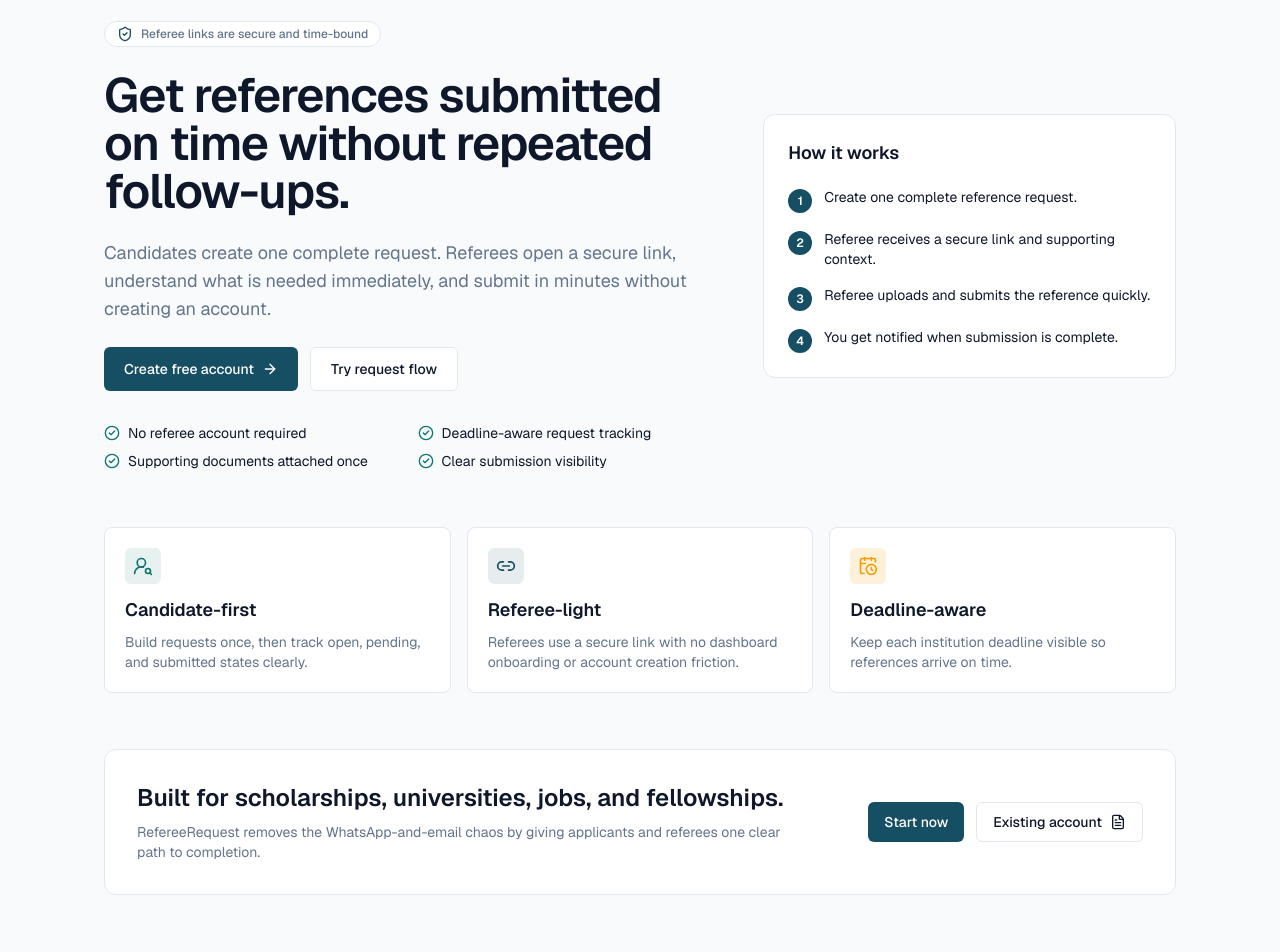
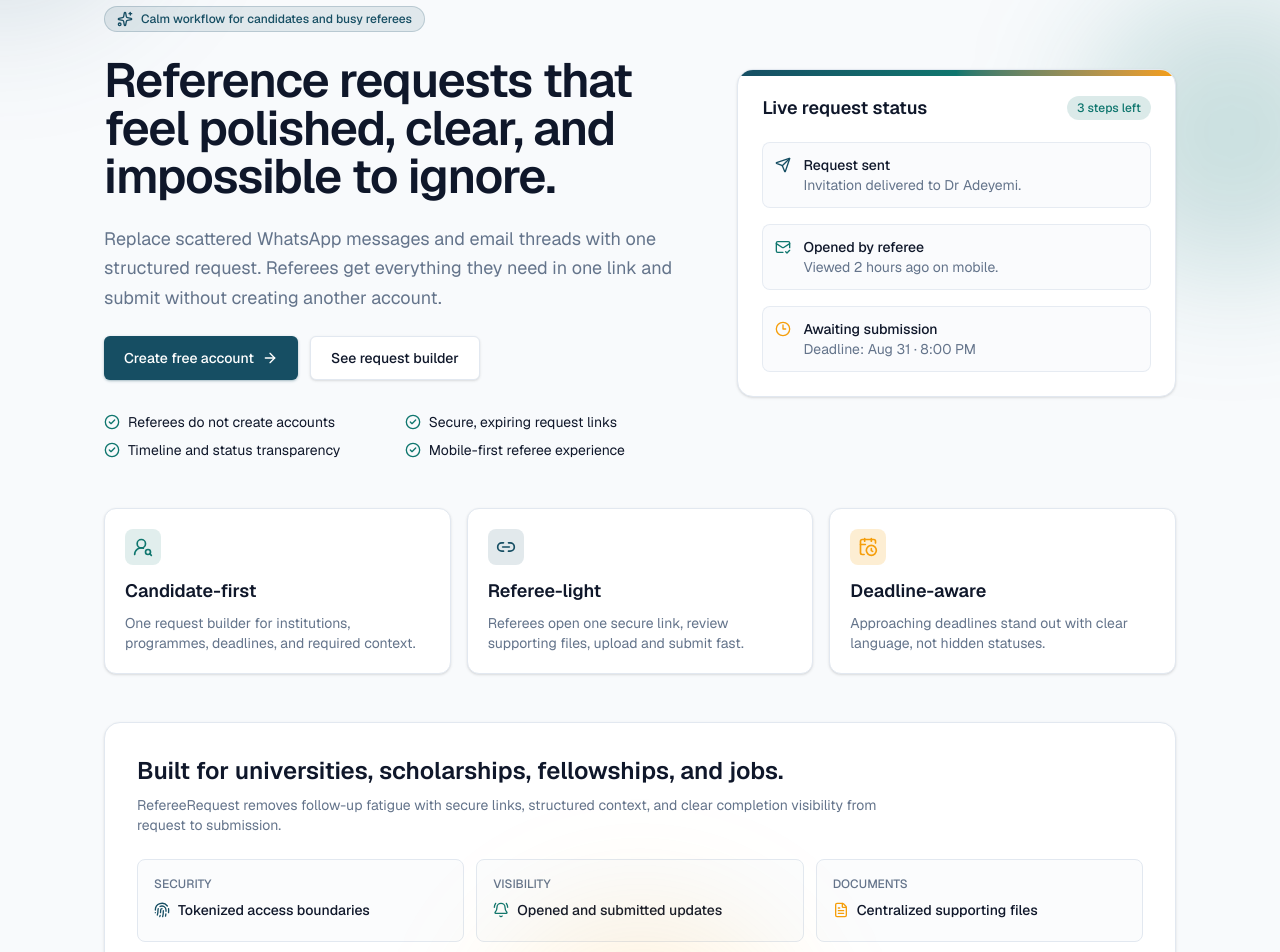
Before and after one commit to rowjay007/referee-request, a Next.js app in the folder frontend/: page / in a window 1280 px wide. Shown: the part 140-1092 px from the top of the page. Before the commit the page ends 1067 px from the top, so only its background shows below. Built offline with nearby package versions, Linux system fonts and the light colour scheme; no server answers.

Commit message:
feat: revamp landing page visual design

```diff
--- a/frontend/src/app/page.tsx
+++ b/frontend/src/app/page.tsx
@@ -1,39 +1,54 @@
 import Link from "next/link";
 import {
   ArrowRight,
+  BellRing,
   CalendarClock,
   CheckCircle2,
+  Clock3,
   FileText,
+  Fingerprint,
   Link2,
-  ShieldCheck,
+  MailCheck,
+  Send,
+  Sparkles,
   UserRoundSearch,
 } from "lucide-react";
 import { Button } from "@/components/ui/button";
 
 export default function Home() {
   return (
-    <main className="bg-background">
+    <main className="relative overflow-hidden bg-background">
+      <div className="pointer-events-none absolute left-[-10rem] top-[-10rem] h-80 w-80 rounded-full bg-primary/15 blur-3xl" />
+      <div className="pointer-events-none absolute right-[-6rem] top-[8rem] h-72 w-72 rounded-full bg-secondary/20 blur-3xl" />
+      <div className="pointer-events-none absolute bottom-[-8rem] left-1/2 h-72 w-72 -translate-x-1/2 rounded-full bg-tertiary/15 blur-3xl" />
+
       <div className="mx-auto flex w-full max-w-6xl flex-1 flex-col px-6 py-8 sm:px-10">
-        <header className="flex items-center justify-between border-b border-border py-4">
+        <header className="sticky top-0 z-20 mb-8 flex items-center justify-between rounded-xl border border-border/80 bg-surface/90 px-4 py-3 shadow-sm backdrop-blur">
           <p className="text-base font-semibold text-primary">RefereeRequest</p>
+          <div className="flex items-center gap-2">
             <Button asChild variant="secondary">
               <Link href="/signin">Sign in</Link>
             </Button>
+            <Button asChild>
+              <Link href="/signup">Get started</Link>
+            </Button>
+          </div>
         </header>
 
-        <section className="grid gap-10 py-14 lg:grid-cols-[1.2fr_0.8fr] lg:items-center">
+        <section className="grid items-center gap-10 pb-12 pt-4 lg:grid-cols-[1.15fr_0.85fr]">
           <div className="space-y-6">
-            <p className="inline-flex items-center gap-2 rounded-full border border-border bg-surface px-3 py-1 text-xs font-medium text-muted">
-              <ShieldCheck className="h-4 w-4 text-primary" />
-              Referee links are secure and time-bound
+            <p className="inline-flex items-center gap-2 rounded-full border border-primary/20 bg-primary/10 px-3 py-1 text-xs font-medium text-primary">
+              <Sparkles className="h-4 w-4" />
+              Calm workflow for candidates and busy referees
             </p>
             <h1 className="max-w-3xl text-4xl font-semibold tracking-tight text-foreground sm:text-5xl">
-              Get references submitted on time without repeated follow-ups.
+              Reference requests that feel polished, clear, and impossible to
+              ignore.
             </h1>
-            <p className="max-w-2xl text-lg text-muted">
-              Candidates create one complete request. Referees open a secure
-              link, understand what is needed immediately, and submit in
-              minutes without creating an account.
+            <p className="max-w-2xl text-lg leading-relaxed text-muted">
+              Replace scattered WhatsApp messages and email threads with one
+              structured request. Referees get everything they need in one link
+              and submit without creating another account.
             </p>
             <div className="flex flex-col gap-3 sm:flex-row">
               <Button asChild size="lg">
@@ -43,117 +58,138 @@ export default function Home() {
                 </Link>
               </Button>
               <Button asChild variant="secondary" size="lg">
-                <Link href="/dashboard/requests/new">Try request flow</Link>
+                <Link href="/dashboard/requests/new">See request builder</Link>
               </Button>
             </div>
             <div className="grid gap-2 pt-2 text-sm text-foreground sm:grid-cols-2">
               <p className="inline-flex items-center gap-2">
                 <CheckCircle2 className="h-4 w-4 text-secondary" />
-                No referee account required
+                Referees do not create accounts
               </p>
               <p className="inline-flex items-center gap-2">
                 <CheckCircle2 className="h-4 w-4 text-secondary" />
-                Deadline-aware request tracking
+                Secure, expiring request links
               </p>
               <p className="inline-flex items-center gap-2">
                 <CheckCircle2 className="h-4 w-4 text-secondary" />
-                Supporting documents attached once
+                Timeline and status transparency
               </p>
               <p className="inline-flex items-center gap-2">
                 <CheckCircle2 className="h-4 w-4 text-secondary" />
-                Clear submission visibility
+                Mobile-first referee experience
               </p>
             </div>
           </div>
 
-          <article className="rounded-xl border border-border bg-surface p-6">
-            <h2 className="text-lg font-semibold text-foreground">
-              How it works
-            </h2>
-            <ol className="mt-5 space-y-4 text-sm text-foreground">
-              <li className="flex gap-3">
-                <span className="mt-0.5 inline-flex h-6 w-6 shrink-0 items-center justify-center rounded-full bg-primary text-xs font-semibold text-white">
-                  1
+          <article className="group relative overflow-hidden rounded-2xl border border-border bg-surface p-6 shadow-sm transition-all duration-300 hover:-translate-y-1 hover:shadow-xl">
+            <div className="absolute inset-x-0 top-0 h-1.5 bg-gradient-to-r from-primary via-secondary to-tertiary" />
+            <div className="mb-5 flex items-center justify-between">
+              <h2 className="text-lg font-semibold text-foreground">Live request status</h2>
+              <span className="rounded-full bg-secondary/15 px-2.5 py-1 text-xs font-medium text-secondary">
+                3 steps left
               </span>
-                <span>Create one complete reference request.</span>
-              </li>
-              <li className="flex gap-3">
-                <span className="mt-0.5 inline-flex h-6 w-6 shrink-0 items-center justify-center rounded-full bg-primary text-xs font-semibold text-white">
-                  2
-                </span>
-                <span>Referee receives a secure link and supporting context.</span>
-              </li>
-              <li className="flex gap-3">
-                <span className="mt-0.5 inline-flex h-6 w-6 shrink-0 items-center justify-center rounded-full bg-primary text-xs font-semibold text-white">
-                  3
-                </span>
-                <span>Referee uploads and submits the reference quickly.</span>
-              </li>
-              <li className="flex gap-3">
-                <span className="mt-0.5 inline-flex h-6 w-6 shrink-0 items-center justify-center rounded-full bg-primary text-xs font-semibold text-white">
-                  4
-                </span>
-                <span>You get notified when submission is complete.</span>
-              </li>
-            </ol>
+            </div>
+            <div className="space-y-4 text-sm">
+              <div className="flex items-start gap-3 rounded-lg border border-border/80 bg-background/70 p-3 transition-colors group-hover:border-primary/20">
+                <Send className="mt-0.5 h-4 w-4 text-primary" />
+                <div>
+                  <p className="font-medium text-foreground">Request sent</p>
+                  <p className="text-muted">Invitation delivered to Dr Adeyemi.</p>
+                </div>
+              </div>
+              <div className="flex items-start gap-3 rounded-lg border border-border/80 bg-background/70 p-3 transition-colors group-hover:border-secondary/20">
+                <MailCheck className="mt-0.5 h-4 w-4 text-secondary" />
+                <div>
+                  <p className="font-medium text-foreground">Opened by referee</p>
+                  <p className="text-muted">Viewed 2 hours ago on mobile.</p>
+                </div>
+              </div>
+              <div className="flex items-start gap-3 rounded-lg border border-border/80 bg-background/70 p-3 transition-colors group-hover:border-tertiary/25">
+                <Clock3 className="mt-0.5 h-4 w-4 text-tertiary" />
+                <div>
+                  <p className="font-medium text-foreground">Awaiting submission</p>
+                  <p className="text-muted">Deadline: Aug 31 · 8:00 PM</p>
+                </div>
+              </div>
+            </div>
           </article>
         </section>
 
-        <section className="grid gap-4 pb-14 md:grid-cols-3">
-          <article className="rounded-lg border border-border bg-surface p-5">
-            <div className="mb-3 inline-flex rounded-md bg-secondary/10 p-2 text-secondary">
+        <section className="grid gap-4 pb-12 md:grid-cols-3">
+          <article className="group rounded-xl border border-border bg-surface p-5 shadow-sm transition-all duration-300 hover:-translate-y-1 hover:shadow-lg">
+            <div className="mb-3 inline-flex rounded-lg bg-secondary/12 p-2 text-secondary">
               <UserRoundSearch className="h-5 w-5" />
             </div>
             <h2 className="text-lg font-semibold text-foreground">Candidate-first</h2>
             <p className="mt-2 text-sm text-muted">
-              Build requests once, then track open, pending, and submitted
-              states clearly.
+              One request builder for institutions, programmes, deadlines, and
+              required context.
             </p>
           </article>
-          <article className="rounded-lg border border-border bg-surface p-5">
-            <div className="mb-3 inline-flex rounded-md bg-primary/10 p-2 text-primary">
+          <article className="group rounded-xl border border-border bg-surface p-5 shadow-sm transition-all duration-300 hover:-translate-y-1 hover:shadow-lg">
+            <div className="mb-3 inline-flex rounded-lg bg-primary/12 p-2 text-primary">
               <Link2 className="h-5 w-5" />
             </div>
             <h2 className="text-lg font-semibold text-foreground">Referee-light</h2>
             <p className="mt-2 text-sm text-muted">
-              Referees use a secure link with no dashboard onboarding or account
-              creation friction.
+              Referees open one secure link, review supporting files, upload and
+              submit fast.
             </p>
           </article>
-          <article className="rounded-lg border border-border bg-surface p-5">
-            <div className="mb-3 inline-flex rounded-md bg-tertiary/15 p-2 text-tertiary">
+          <article className="group rounded-xl border border-border bg-surface p-5 shadow-sm transition-all duration-300 hover:-translate-y-1 hover:shadow-lg">
+            <div className="mb-3 inline-flex rounded-lg bg-tertiary/18 p-2 text-tertiary">
               <CalendarClock className="h-5 w-5" />
             </div>
             <h2 className="text-lg font-semibold text-foreground">Deadline-aware</h2>
             <p className="mt-2 text-sm text-muted">
-              Keep each institution deadline visible so references arrive on
-              time.
+              Approaching deadlines stand out with clear language, not hidden
+              statuses.
             </p>
           </article>
         </section>
 
-        <section className="rounded-xl border border-border bg-surface p-8">
-          <div className="flex flex-col gap-4 lg:flex-row lg:items-center lg:justify-between">
-            <div>
+        <section className="rounded-2xl border border-border bg-surface p-8 shadow-sm">
           <h2 className="text-2xl font-semibold text-foreground">
-                Built for scholarships, universities, jobs, and fellowships.
+            Built for universities, scholarships, fellowships, and jobs.
           </h2>
-              <p className="mt-2 max-w-2xl text-sm text-muted">
-                RefereeRequest removes the WhatsApp-and-email chaos by giving
-                applicants and referees one clear path to completion.
+          <p className="mt-2 max-w-3xl text-sm text-muted">
+            RefereeRequest removes follow-up fatigue with secure links,
+            structured context, and clear completion visibility from request to
+            submission.
+          </p>
+          <div className="mt-6 grid gap-3 sm:grid-cols-3">
+            <div className="rounded-lg border border-border bg-background/60 p-4">
+              <p className="text-xs font-medium text-muted">SECURITY</p>
+              <p className="mt-2 inline-flex items-center gap-2 text-sm font-medium text-foreground">
+                <Fingerprint className="h-4 w-4 text-primary" />
+                Tokenized access boundaries
               </p>
             </div>
-            <div className="flex shrink-0 gap-3">
-              <Button asChild>
-                <Link href="/signup">Start now</Link>
-              </Button>
-              <Button asChild variant="secondary">
-                <Link href="/signin" className="inline-flex items-center gap-2">
-                  Existing account
-                  <FileText className="h-4 w-4" />
+            <div className="rounded-lg border border-border bg-background/60 p-4">
+              <p className="text-xs font-medium text-muted">VISIBILITY</p>
+              <p className="mt-2 inline-flex items-center gap-2 text-sm font-medium text-foreground">
+                <BellRing className="h-4 w-4 text-secondary" />
+                Opened and submitted updates
+              </p>
+            </div>
+            <div className="rounded-lg border border-border bg-background/60 p-4">
+              <p className="text-xs font-medium text-muted">DOCUMENTS</p>
+              <p className="mt-2 inline-flex items-center gap-2 text-sm font-medium text-foreground">
+                <FileText className="h-4 w-4 text-tertiary" />
+                Centralized supporting files
+              </p>
+            </div>
+          </div>
+          <div className="mt-7 flex flex-col gap-3 sm:flex-row">
+            <Button asChild size="lg">
+              <Link href="/signup" className="inline-flex items-center gap-2">
+                Start now
+                <ArrowRight className="h-4 w-4" />
               </Link>
             </Button>
-            </div>
+            <Button asChild size="lg" variant="secondary">
+              <Link href="/signin">Existing account</Link>
+            </Button>
           </div>
         </section>
       </div>
--- a/frontend/src/components/ui/button.tsx
+++ b/frontend/src/components/ui/button.tsx
@@ -4,14 +4,14 @@ import { cva, type VariantProps } from "class-variance-authority";
 import { cn } from "@/lib/utils";
 
 const buttonVariants = cva(
-  "inline-flex items-center justify-center whitespace-nowrap rounded-md text-sm font-medium transition-colors focus-visible:outline-none focus-visible:ring-2 focus-visible:ring-primary/40 focus-visible:ring-offset-2 disabled:pointer-events-none disabled:opacity-50",
+  "inline-flex items-center justify-center whitespace-nowrap rounded-md text-sm font-medium transition-all duration-200 focus-visible:outline-none focus-visible:ring-2 focus-visible:ring-primary/40 focus-visible:ring-offset-2 disabled:pointer-events-none disabled:opacity-50",
   {
     variants: {
       variant: {
         default:
-          "bg-primary text-white hover:bg-primary/90 active:bg-primary/95",
+          "bg-primary text-white shadow-sm shadow-primary/30 hover:-translate-y-0.5 hover:bg-primary/90 hover:shadow-lg hover:shadow-primary/25 active:translate-y-0",
         secondary:
-          "border border-border bg-surface text-foreground hover:bg-slate-100",
+          "border border-border bg-surface text-foreground shadow-sm hover:-translate-y-0.5 hover:bg-slate-100 hover:shadow-md active:translate-y-0",
       },
       size: {
         default: "h-10 px-4 py-2",
```
Lines whose indentation alone changed are shown as unchanged.
